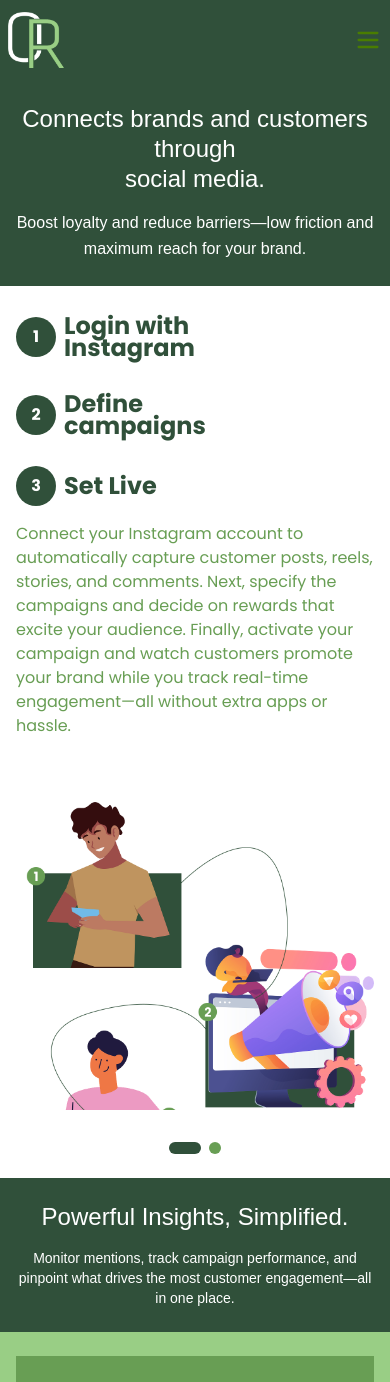
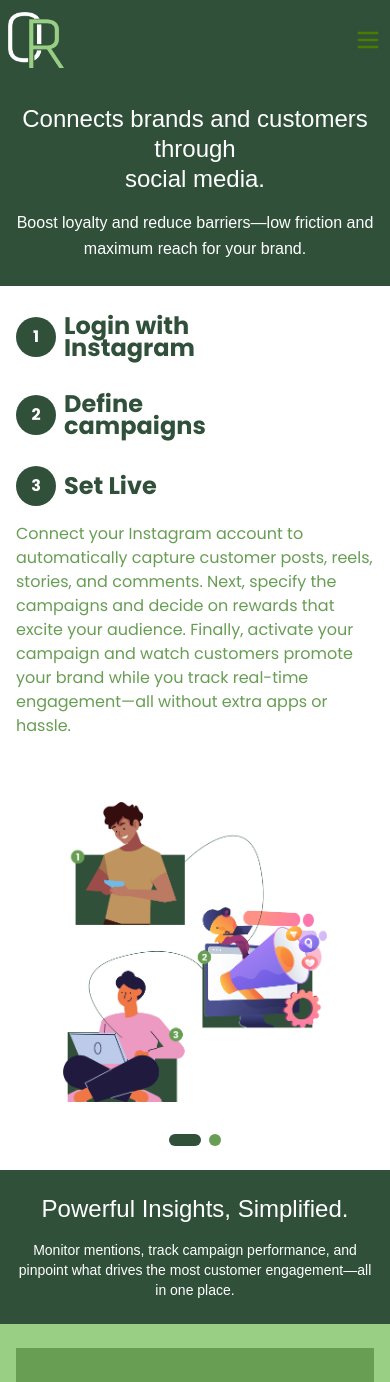
Before and after one commit to AlexPCarvalho/landing-page-OrganicReachRewards, a Next.js app: page / in a window 390 px wide. Shown: the top 1382 px of the page. Built offline with nearby package versions, Linux system fonts and the light colour scheme; a web font is replaced by a local one.

Commit message:
feat: responsive  steps.tsx

```diff
--- a/app/_components/steps.tsx
+++ b/app/_components/steps.tsx
@@ -102,15 +102,17 @@ const Steps = () => {
         </button>
         <div
           ref={carouselRef}
-          className="relative overflow-hidden touch-pan-y min-h-[800px]"
+          className="relative overflow-hidden touch-pan-y"
           onTouchStart={handleTouchStart}
           onTouchMove={handleTouchMove}
           onTouchEnd={handleTouchEnd}
         >
           {/* Slide 1 */}
           <div
-            className={`transition-opacity duration-1000 ease-in-out absolute w-full ${
-              activeSlide === 0 ? "opacity-100 z-10" : "opacity-0 z-0"
+            className={`transition-opacity duration-1000 ease-in-out ${
+              activeSlide === 0
+                ? "opacity-100 relative"
+                : "opacity-0 absolute inset-0"
             }`}
           >
             <div className="flex flex-col xl:flex-row justify-between items-center xl:items-start gap-10 xl:gap-0">
@@ -166,13 +168,14 @@ const Steps = () => {
                 </div>
               </div>
 
-              <div>
+              <div className="relative w-full h-[300px] sm:h-[400px] md:h-[500px] xl:h-[643px]">
                 <Image
                   src="/steps1.png"
                   alt="steps"
-                  width={566}
-                  height={643}
-                  className="h-auto xl:h-full"
+                  fill
+                  sizes="(max-width: 768px) 100vw, (max-width: 1200px) 50vw, 33vw"
+                  style={{ objectFit: "contain" }}
+                  priority
                 />
               </div>
             </div>
@@ -180,8 +183,10 @@ const Steps = () => {
 
           {/* Slide 2 */}
           <div
-            className={`transition-opacity duration-1000 ease-in-out absolute w-full ${
-              activeSlide === 1 ? "opacity-100 z-10" : "opacity-0 z-0"
+            className={`transition-opacity duration-1000 ease-in-out ${
+              activeSlide === 1
+                ? "opacity-100 relative"
+                : "opacity-0 absolute inset-0"
             }`}
           >
             <div className="flex flex-col xl:flex-row justify-between items-center xl:items-start gap-10 xl:gap-0">
@@ -236,13 +241,14 @@ const Steps = () => {
                 </div>
               </div>
 
-              <div className="">
+              <div className="relative w-full h-[300px] sm:h-[400px] md:h-[500px] xl:h-[643px]">
                 <Image
                   src="/steps2.png"
                   alt="steps"
-                  width={566}
-                  height={643}
-                  className="h-auto xl:h-full"
+                  fill
+                  sizes="(max-width: 768px) 100vw, (max-width: 1200px) 50vw, 33vw"
+                  style={{ objectFit: "contain" }}
+                  priority
                 />
               </div>
             </div>
```
